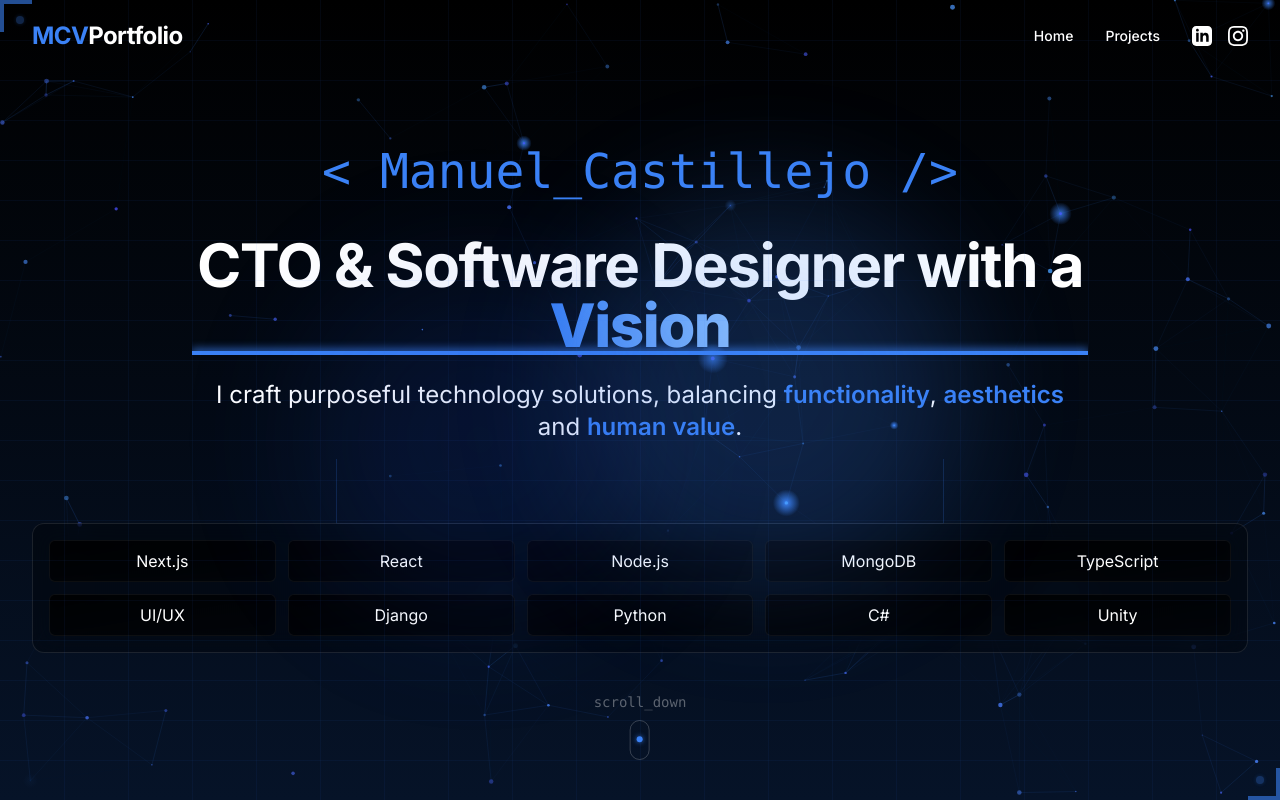
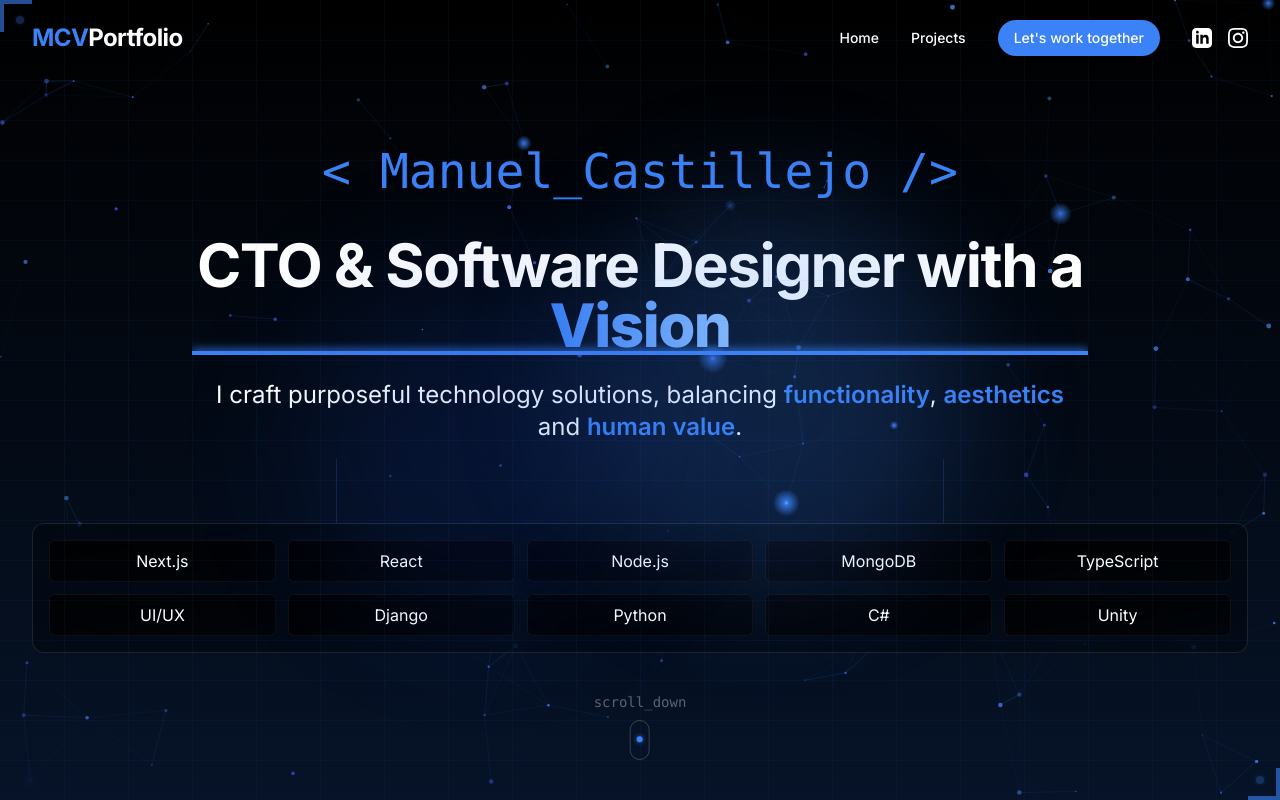
Before and after one commit to Mancasvel/Portfolio, a Next.js app: page / in a window 1280 px wide. Shown: the top 800 px of the page. Built offline with nearby package versions, Linux system fonts and the light colour scheme.

Commit message:
fix(screen): navbar minor fix

```diff
--- a/src/components/Navbar.tsx
+++ b/src/components/Navbar.tsx
@@ -49,6 +49,14 @@ export default function Navbar() {
                 {link.name}
               </Link>
             ))}
+
+            {/* CTA Button */}
+            <Link
+              href="/contacto"
+              className="text-sm font-medium bg-accent text-white px-4 py-2 rounded-full hover:bg-blue-600 transition-colors shadow-md"
+            >
+              Let's work together
+            </Link>
 
             {/* Social Links */}
             <div className="flex items-center space-x-4">
@@ -130,6 +138,15 @@ export default function Navbar() {
               </Link>
             ))}
 
+            {/* CTA Button Mobile */}
+            <Link
+              href="/#contact"
+              className="block py-2 text-base font-medium text-accent hover:text-blue-400 transition-colors"
+              onClick={() => setMobileMenuOpen(false)}
+            >
+              Let's work together
+            </Link>
+
             {/* Social Links Mobile */}
             <div className="flex items-center space-x-4 py-2">
               <a
```
